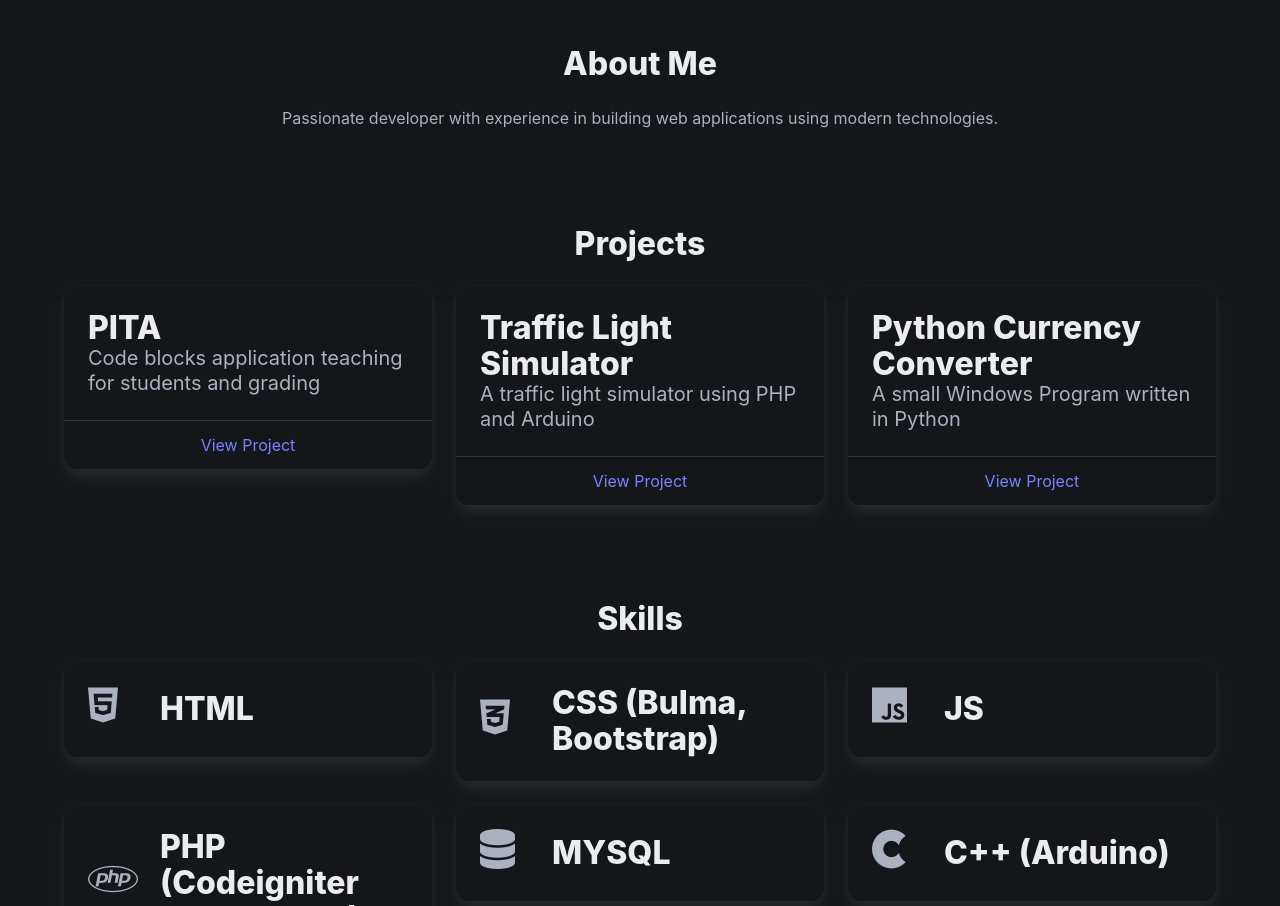
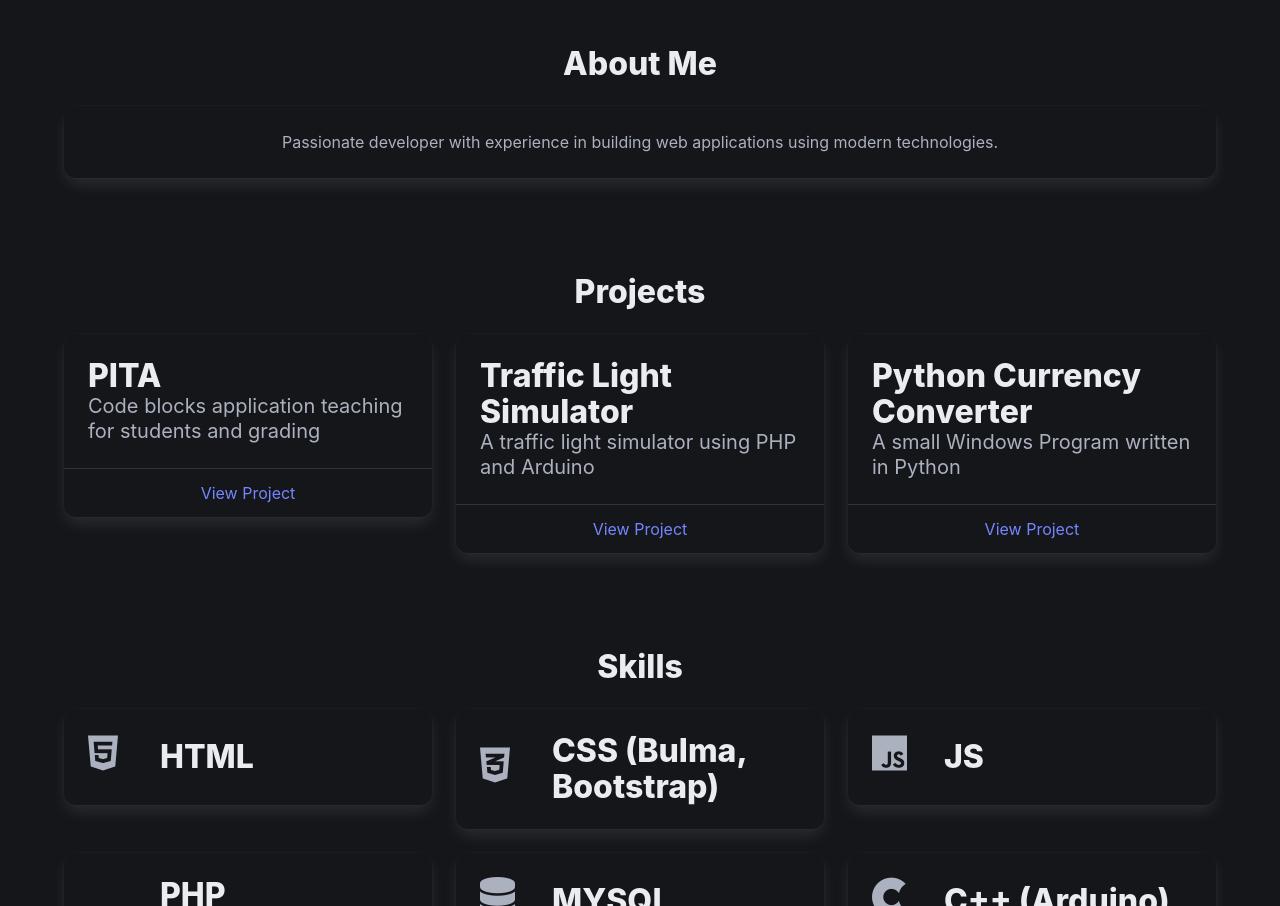
Before and after one commit to setsunafjustin00208/my-developer-portfolio, a Vue app: page / in a window 1280 px wide. Shown: the part 802-1708 px from the top of the page. Built offline with nearby package versions, Linux system fonts and the light colour scheme.

Commit message:
chore: added card component on about me

```diff
--- a/src/App.vue
+++ b/src/App.vue
@@ -21,10 +21,14 @@
     <section class="section" data-aos="fade-up">
       <div class="container">
         <h3 class="title has-text-centered">About Me</h3>
-        <div class="content has-text-centered">
-          <p>
-            Passionate developer with experience in building web applications using modern technologies.
-          </p>
+        <div class="card">
+          <div class="card-content">
+            <div class="content has-text-centered">
+              <p>
+                Passionate developer with experience in building web applications using modern technologies.
+              </p>
+            </div>
+          </div>
         </div>
       </div>
     </section>
@@ -185,17 +189,6 @@ export default {
       const currentTheme = html.getAttribute('data-theme');
       const newTheme = currentTheme === 'dark' ? 'light' : 'dark';
       html.setAttribute('data-theme', newTheme);
-    }
-  },
-  mounted() {
-    this.startMatrixRain();
-  },
-  methods: {
-    toggleDarkMode() {
-      const html = document.documentElement;
-      const currentTheme = html.getAttribute('data-theme');
-      const newTheme = currentTheme === 'dark' ? 'light' : 'dark';
-      html.setAttribute('data-theme', newTheme);
     },
     startMatrixRain() {
       const canvas = document.getElementById('matrix-rain');
@@ -231,6 +224,9 @@ export default {
 
       setInterval(draw, 33);
     }
+  },
+  mounted() {
+    this.startMatrixRain();
   }
 }
 </script>
```
